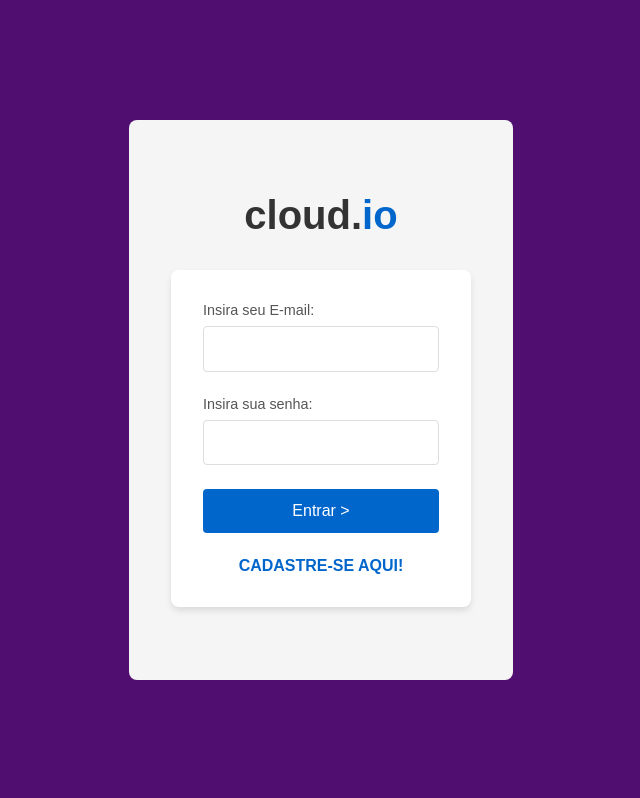
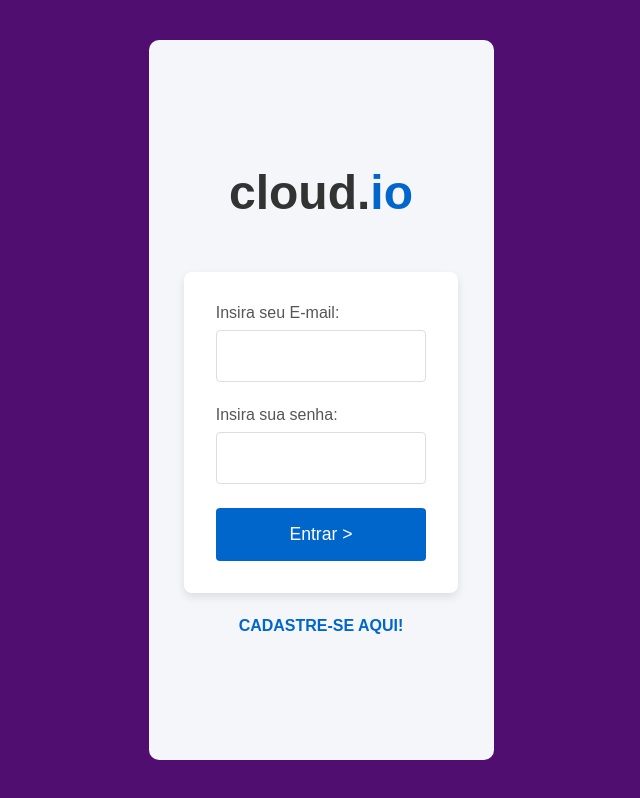
Before and after one commit to AndreHVentura/Cloud.io, a React (Create React App) app in the folder front/: page / in a window 1280 px wide. Shown: the whole page, without its empty margins (319-959 px from the left). Built offline with nearby package versions, Linux system fonts and the light colour scheme.

Commit message:
modified:   front/src/pages/Login.tsx 	modified:   front/src/styles/pages/login.tsx

```diff
--- a/front/src/pages/Login.tsx
+++ b/front/src/pages/Login.tsx
@@ -1,15 +1,22 @@
 import React, { useState } from "react";
 import { useNavigate } from "react-router-dom";
 import { InputField, InputLabel, LoginButton, LoginContainer, LoginForm, Logo, SignupLink } from "../styles/pages/login";
-import api from "../services/api"
+import api from "../services/api";
 
 const Login: React.FC = () => {
   const navigate = useNavigate();
   const [email, setEmail] = useState<string>('');
   const [senha, setSenha] = useState<string>('');
 
+  // Função para realizar login
+  const handleLogin = async (e: React.FormEvent) => {
+    e.preventDefault(); // Previne o envio padrão do formulário
 
-  const handleLogin = async () => {
+    if (!email || !senha) {
+      alert("Por favor, preencha todos os campos.");
+      return;
+    }
+
     try {
       // Chama a API de login
       const response = await api.post('/login', { mail: email, password: senha });
@@ -24,35 +31,34 @@ const Login: React.FC = () => {
       alert('Erro ao efetuar o login. Tente novamente.');
     }
   };
+
   return (
     <LoginContainer>
-      {/* <img src=""/> */}
       <Logo>cloud.<span>io</span></Logo>
 
-
-      <LoginForm>
-        <InputLabel>Insira seu E-mail:</InputLabel>
+      <LoginForm onSubmit={handleLogin}>
+        <InputLabel htmlFor="email">Insira seu E-mail:</InputLabel>
         <InputField
           type="email"
-          className="email-input"
-          // value={email}
-          // onChange={(e) => setEmail(e.target.value)}
-          />
+          id="email"
+          value={email}
+          onChange={(e) => setEmail(e.target.value)} // Atualiza o estado do email
+          required
+        />
 
-        <InputLabel>Insira sua senha:</InputLabel>
+        <InputLabel htmlFor="senha">Insira sua senha:</InputLabel>
         <InputField
           type="password"
-          className="password-input"
-          // value={senha}
-          // onChange={(e) => setSenha(e.target.value)}
-          />
+          id="senha"
+          value={senha}
+          onChange={(e) => setSenha(e.target.value)} // Atualiza o estado da senha
+          required
+        />
 
-        <LoginButton onClick={()=>navigate("")}>Entrar &gt;</LoginButton>
+        <LoginButton type="submit">Entrar &gt;</LoginButton>
+      </LoginForm>
 
-        <SignupLink onClick={() => navigate("/cadastro")}>CADASTRE-SE AQUI!</SignupLink>
-
-
-      </LoginForm>
+      <SignupLink onClick={() => navigate("/cadastro")}>CADASTRE-SE AQUI!</SignupLink>
     </LoginContainer>
   );
 };
--- a/front/src/styles/pages/login.tsx
+++ b/front/src/styles/pages/login.tsx
@@ -3,83 +3,111 @@ import styled from "styled-components";
 const LoginContainer = styled.div`
   display: flex;
   flex-direction: column;
+  justify-content: center;
   align-items: center;
-  justify-content: center;
-  height: 70vh;
-  width: 30vw;
-  background-color: #f5f5f5;
+  height: 90vh;  /* Para ocupar toda a altura da tela */
+  background-color: #f4f6f9;
+  padding: 20px;
   font-family: 'Arial', sans-serif;
-  border-radius: 8px;
+  border-radius: 10px;
 `;
 
 const Logo = styled.h1`
-  font-size: 2.5rem;
+  font-size: 3rem;
   color: #333;
+  font-weight: bold;
   margin-bottom: 2rem;
-  font-weight: bold;
 
   span {
     color: #0066cc;
+  }
+
+  @media (max-width: 768px) {
+    font-size: 2.5rem;
   }
 `;
 
 const LoginForm = styled.form`
   display: flex;
   flex-direction: column;
-  width: 300px;
+  width: 90%;
+  max-width: 400px;  /* Limita a largura para evitar que o formulário fique muito largo */
   padding: 2rem;
-  background: white;
+  background-color: white;
   border-radius: 8px;
-  box-shadow: 0 4px 6px rgba(0, 0, 0, 0.1);
+  box-shadow: 0 4px 8px rgba(0, 0, 0, 0.1);
+  margin-top: 20px;
+
+  @media (max-width: 768px) {
+    max-width: 90%;
+  }
 `;
 
 const InputLabel = styled.label`
   margin-bottom: 0.5rem;
+  font-size: 1rem;
   color: #555;
-  font-size: 0.9rem;
 `;
 
 const InputField = styled.input`
-  padding: 0.8rem;
+  padding: 1rem;
   margin-bottom: 1.5rem;
   border: 1px solid #ddd;
   border-radius: 4px;
   font-size: 1rem;
+  width: 100%;
+  box-sizing: border-box;
 
   &:focus {
     outline: none;
     border-color: #0066cc;
+    box-shadow: 0 0 0 2px rgba(0, 102, 204, 0.2);
+  }
+
+  &::placeholder {
+    color: #888;
   }
 `;
 
 const LoginButton = styled.button`
-  padding: 0.8rem;
+  padding: 1rem;
   background-color: #0066cc;
   color: white;
   border: none;
   border-radius: 4px;
-  font-size: 1rem;
+  font-size: 1.1rem;
   cursor: pointer;
-  transition: background-color 0.3s;
+  transition: background-color 0.3s ease, transform 0.2s ease;
 
   &:hover {
     background-color: #0052a3;
+    transform: translateY(-2px);
+  }
+
+  &:active {
+    background-color: #004080;
+    transform: translateY(0);
   }
 `;
 
 const SignupLink = styled.a`
   margin-top: 1.5rem;
-  text-align: center;
   color: #0066cc;
   text-decoration: none;
   font-weight: bold;
+  text-align: center;
   cursor: pointer;
 
   &:hover {
     text-decoration: underline;
   }
+
+  @media (max-width: 768px) {
+    font-size: 0.9rem;
+  }
 `;
-export{
+
+export {
   LoginContainer,
   Logo,
   LoginForm,
@@ -87,4 +115,4 @@ export{
   InputField,
   LoginButton,
   SignupLink
-}
+};
```
Lines whose indentation alone changed are shown as unchanged.
